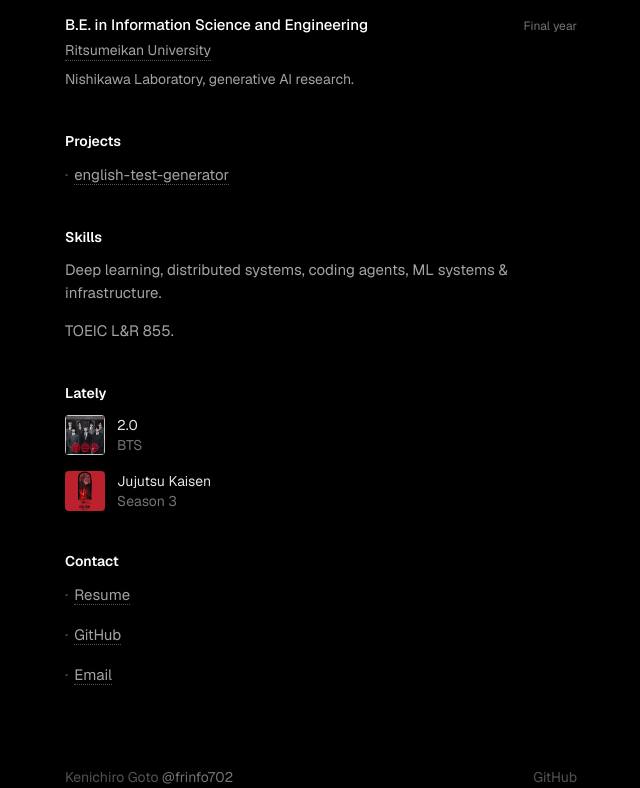
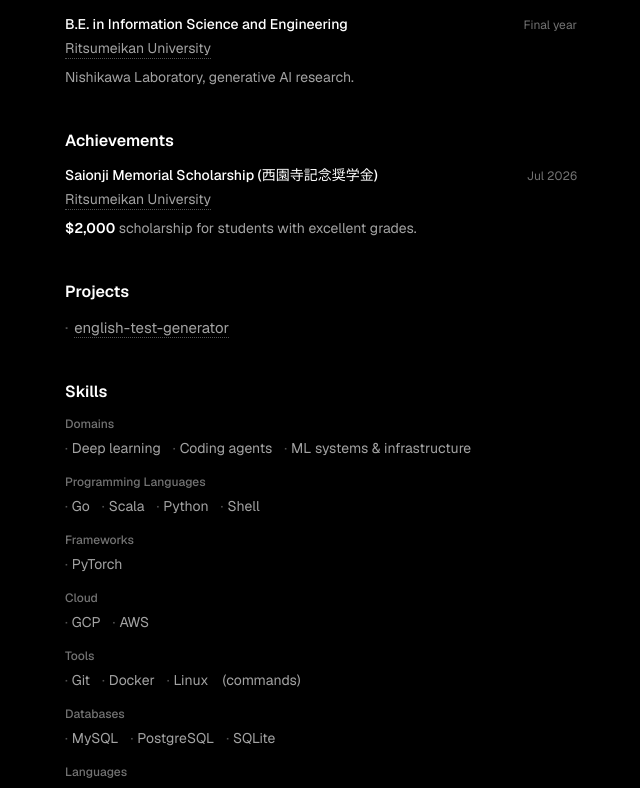
Before and after one commit to frinfo702/portfolio, a Next.js app: page / in a window 1280 px wide. Shown: the part 627-1415 px from the top of the page, without its empty margins (319-959 px from the left). Built offline with nearby package versions, Linux system fonts and the light colour scheme.

Commit message:
Update page.tsx

```diff
--- a/app/page.tsx
+++ b/app/page.tsx
@@ -20,21 +20,21 @@
             title="Software Engineer — Backend & Infrastructure"
             org="CyberAgent — Internship"
             href="https://www.cyberagent.co.jp/"
-            period="2025-08 — 2025-09"
+            period="Aug 2025 — Sep 2025"
             description="Worked on backend and infrastructure systems."
           />
           <Entry
             title="Software Engineer — Backend"
             org="pixiv Inc. — Internship"
             href="https://www.pixiv.co.jp/"
-            period="2025-06 — Current"
+            period="Jun 2025 — Current"
             description="Worked on backend and infrastructure systems."
           />
           <Entry
             title="Software Engineer — Backend"
             org="Finatext Holdings Ltd. — Internship"
             href="https://finatext.com/"
-            period="2025-01 — 2025-05"
+            period="Jan 2025 — May 2025"
             description="Worked on backend and infrastructure systems."
           />
         </Section>
@@ -49,6 +49,21 @@
           />
         </Section>
 
+        <Section title="Achievements">
+          <Entry
+            title="Saionji Memorial Scholarship (西園寺記念奨学金)"
+            org="Ritsumeikan University"
+            href="https://www.ritsumei.ac.jp/"
+            period="Jul 2026"
+            description={
+              <>
+                <span className="font-semibold text-white">$2,000</span>{" "}
+                scholarship for students with excellent grades.
+              </>
+            }
+          />
+        </Section>
+
         <Section title="Projects">
           <ItemLink href="https://github.com/frinfo702/english-test-generator">
             english-test-generator
@@ -56,11 +71,37 @@
         </Section>
 
         <Section title="Skills">
-          <li className="text-[15px] text-[#a3a3a3]">
-            Deep learning, distributed systems, coding agents, ML systems &
-            infrastructure.
-          </li>
-          <li className="text-[15px] text-[#a3a3a3]">TOEIC L&amp;R 855.</li>
+          <SkillGroup label="Domains">
+            <SkillItem>Deep learning</SkillItem>
+            <SkillItem>Coding agents</SkillItem>
+            <SkillItem>ML systems &amp; infrastructure</SkillItem>
+          </SkillGroup>
+          <SkillGroup label="Programming Languages">
+            <SkillItem>Go</SkillItem>
+            <SkillItem>Scala</SkillItem>
+            <SkillItem>Python</SkillItem>
+            <SkillItem>Shell</SkillItem>
+          </SkillGroup>
+          <SkillGroup label="Frameworks">
+            <SkillItem>PyTorch</SkillItem>
+          </SkillGroup>
+          <SkillGroup label="Cloud">
+            <SkillItem>GCP</SkillItem>
+            <SkillItem>AWS</SkillItem>
+          </SkillGroup>
+          <SkillGroup label="Tools">
+            <SkillItem>Git</SkillItem>
+            <SkillItem>Docker</SkillItem>
+            <SkillItem>Linux　(commands)</SkillItem>
+          </SkillGroup>
+          <SkillGroup label="Databases">
+            <SkillItem>MySQL</SkillItem>
+            <SkillItem>PostgreSQL</SkillItem>
+            <SkillItem>SQLite</SkillItem>
+          </SkillGroup>
+          <SkillGroup label="Languages">
+            <SkillItem>TOEIC Listening &amp; Reading Test 855</SkillItem>
+          </SkillGroup>
         </Section>
 
         <Section title="Lately">
@@ -109,7 +150,7 @@
 }) {
   return (
     <section className="mt-10">
-      <h2 className="text-sm font-semibold text-white mb-3">{title}</h2>
+      <h2 className="text-base font-semibold text-white mb-3">{title}</h2>
       <ul className="flex flex-col gap-4">{children}</ul>
     </section>
   );
@@ -126,12 +167,12 @@
   org: string;
   href: string;
   period: string;
-  description: string;
+  description: React.ReactNode;
 }) {
   return (
     <li className="flex flex-col gap-1">
       <div className="flex items-baseline justify-between gap-3">
-        <span className="text-[15px] text-white font-medium">{title}</span>
+        <span className="text-sm text-white font-medium">{title}</span>
         <span className="text-xs text-[#737373] shrink-0">{period}</span>
       </div>
       <a
@@ -165,6 +206,30 @@
   );
 }
 
+function SkillGroup({
+  label,
+  children,
+}: {
+  label: string;
+  children: React.ReactNode;
+}) {
+  return (
+    <li className="flex flex-col gap-1.5">
+      <span className="text-xs font-medium text-[#737373]">{label}</span>
+      <ul className="flex flex-wrap gap-x-3 gap-y-1.5">{children}</ul>
+    </li>
+  );
+}
+
+function SkillItem({ children }: { children: React.ReactNode }) {
+  return (
+    <li className="text-sm text-[#a3a3a3] flex gap-1">
+      <span className="text-[#525252]">·</span>
+      <span>{children}</span>
+    </li>
+  );
+}
+
 function LatelyItem({
   src,
   alt,
```
